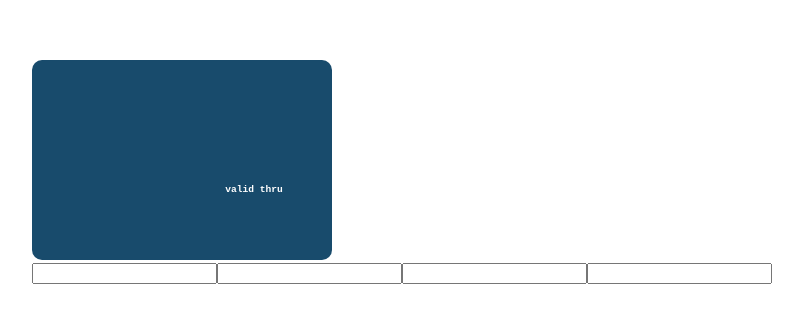
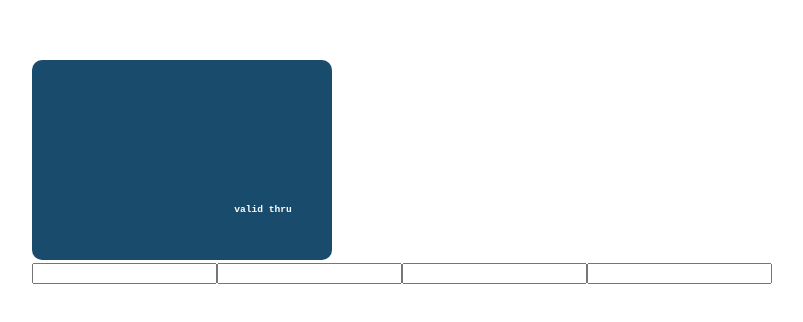
Before and after one commit to iassia/react-playground, a React (Vite) app: page / in a window 1280 px wide. Shown: the part 228-550 px from the top of the page, without its empty margins (238-1041 px from the left). Built offline with nearby package versions, Linux system fonts and the light colour scheme.

Commit message:
feat: improve credit card ui

```diff
--- a/src/components/credit-card/BackFace.tsx
+++ b/src/components/credit-card/BackFace.tsx
@@ -6,12 +6,41 @@ const FlipCardBodyBack = styled(CardFace)`
   transform: rotateY(180deg);
 `
 
+const Stripe = styled.div`
+  background-color: #333;
+  width: 100%;
+  height: 20%;
+  margin-top: 10%;
+`
+
+const Signature = styled.div`
+  width: 60%;
+  margin: 10px 0 0 10px;
+  padding: 5px;
+  text-align: right;
+  color: #333;
+  font-weight: bold;
+  background: repeating-linear-gradient(
+    0.1deg,
+    #fff 20%,
+    #fff 40%,
+    #fea 40%,
+    #fea 44%,
+    #fff 44%
+  );
+`
+
 interface CreditCardProps {
   cvv: string
 }
 
 const CreditCard = ({ cvv }: CreditCardProps) => {
-  return <FlipCardBodyBack>{cvv}</FlipCardBodyBack>
+  return (
+    <FlipCardBodyBack>
+      <Stripe />
+      <Signature>{cvv}</Signature>
+    </FlipCardBodyBack>
+  )
 }
 
 export default CreditCard
--- a/src/components/credit-card/FrontFace.tsx
+++ b/src/components/credit-card/FrontFace.tsx
@@ -6,8 +6,8 @@ const CardFront = styled(CardFace)`
   font-weight: bold;
   display: grid;
   grid-template-columns: 60% 40%;
-  grid-template-rows: 30% 30% 40%;
-  padding: 10%;
+  grid-template-rows: 50% 20% 30%;
+  padding: 5%;
   box-sizing: border-box;
   text-align: left;
 `
@@ -25,6 +25,7 @@ const Name = styled.div`
   font-size: 1.1rem;
   grid-column: 1;
   overflow: hidden;
+  text-transform: uppercase;
   text-overflow: ellipsis;
 `
 
```
